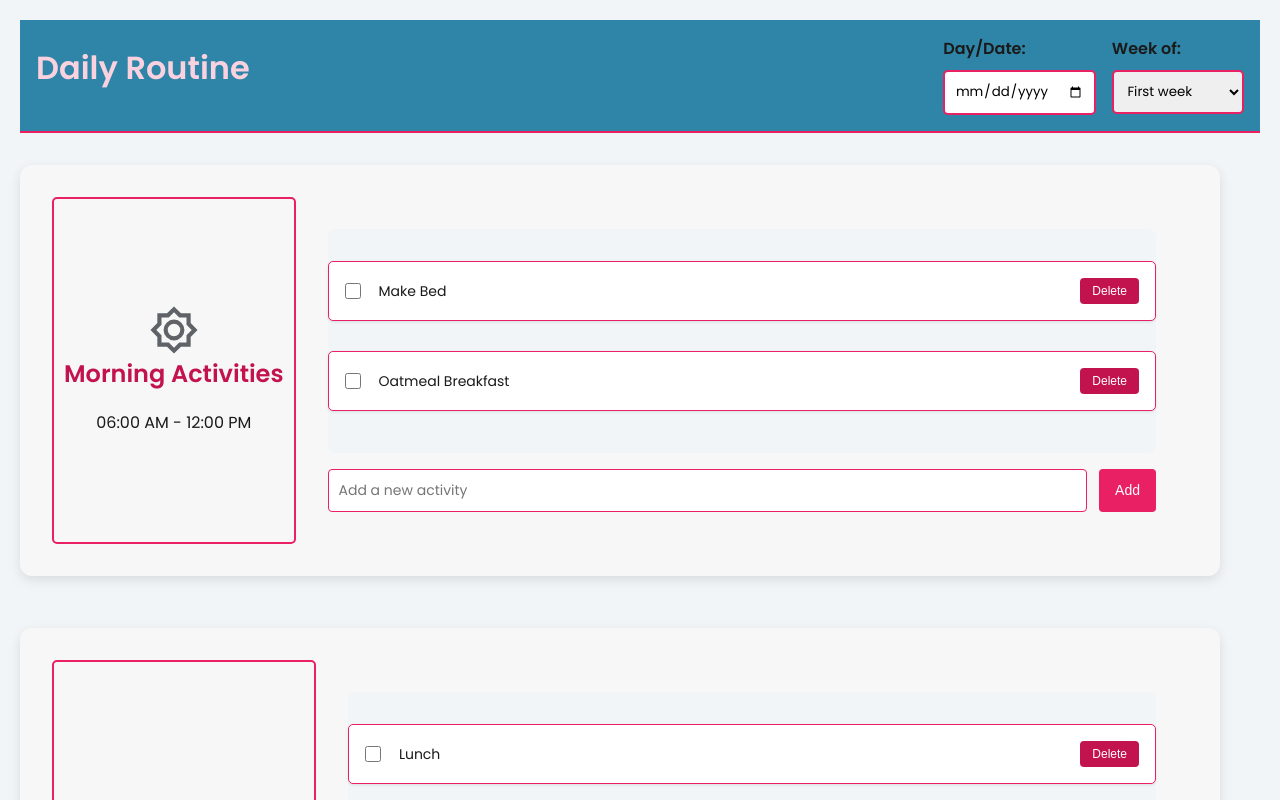
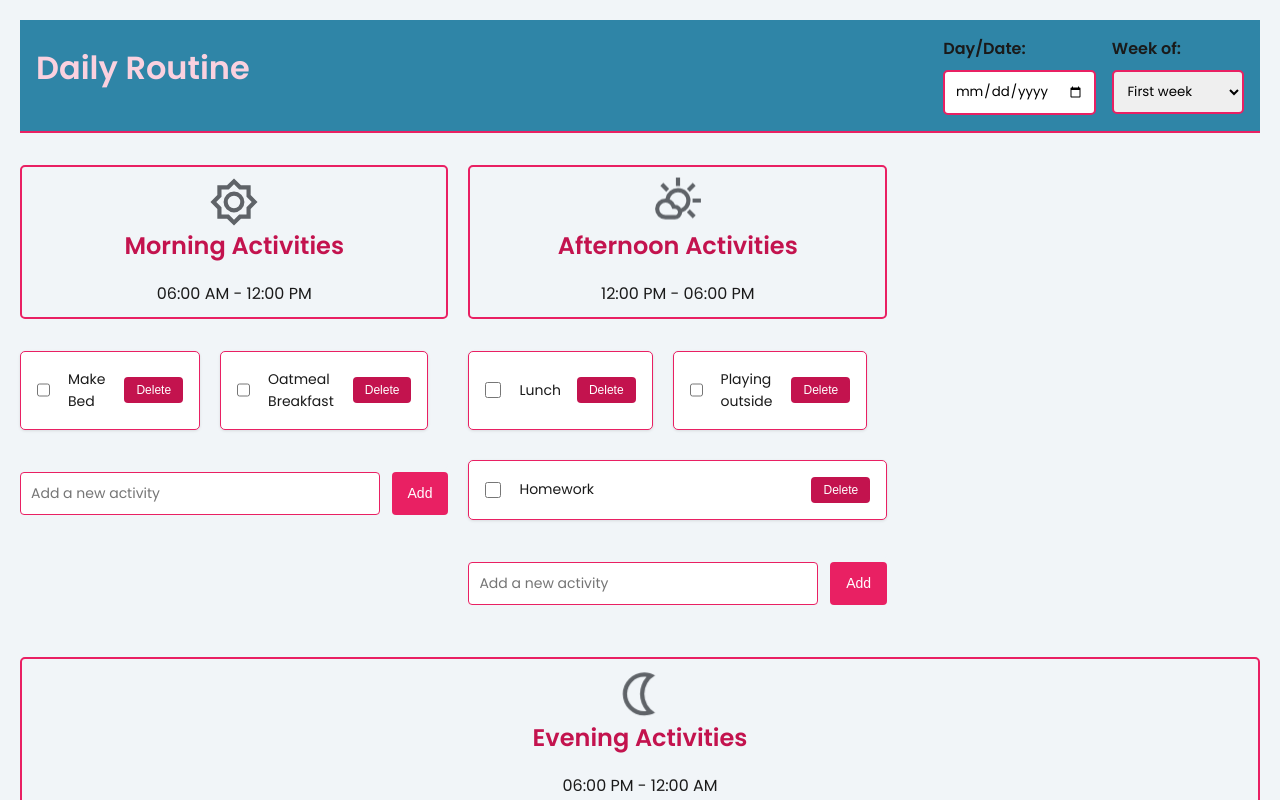
Before and after one commit to Doileo/kids-schedule-organizer, a React (Create React App) app: page / in a window 1280 px wide. Shown: the top 800 px of the page. Built offline with nearby package versions, Linux system fonts and the light colour scheme.

Commit message:
Updated tablet layout for activity list; work in progress

```diff
--- a/src/components/ActivityList/ActivityList.css
+++ b/src/components/ActivityList/ActivityList.css
@@ -251,48 +251,21 @@
   }
 }
 
-/* Larger Screen Responsive Styling */
-/* Tablet/Desktop layout */
+/* Tablet Layout: Adjust grid columns */
 @media (min-width: 768px) {
   .activity-list {
-    display: flex;
-    flex-direction: column;
-    justify-content: center;
+    grid-template-columns: 1fr 1fr; /* Morning and Afternoon in a row */
+    grid-template-rows: auto;
   }
 
-  .routine-section {
-    display: flex;
-    flex-direction: row; /* Align header and activity-container horizontally */
-    max-width: 1200px; /* Optional max-width */
-    padding: 2rem;
-    justify-content: space-between;
-    background-color: #f7f7f7;
-    box-shadow: 0 4px 12px rgba(0, 0, 0, 0.1);
-    border-radius: 12px;
-  }
-
-  /* Header on the left */
-  .routinen-header {
-    flex: 1;
-    font-size: 2rem;
-    padding-right: 2rem; /* Add space between the header and activities */
-  }
-
-  /* Activity Container on the right */
-  .activity-container {
-    flex: 2;
-    display: flex;
-    flex-direction: column;
-    padding: 2rem;
-  }
-
-  /* Activity List */
-  .activity-list {
-    margin-bottom: 1rem;
-  }
-
-  /* Next Activity */
-  .new-activity {
-    font-size: 1.2rem;
+  .activity-list > :nth-child(3) {
+    grid-column: 1 / -1; /* Evening spans across the entire row */
   }
 }
+
+/* Larger screens */
+@media (min-width: 1024px) {
+  .activity-list {
+    grid-template-columns: repeat(3, 1fr);
+  }
+}
```
